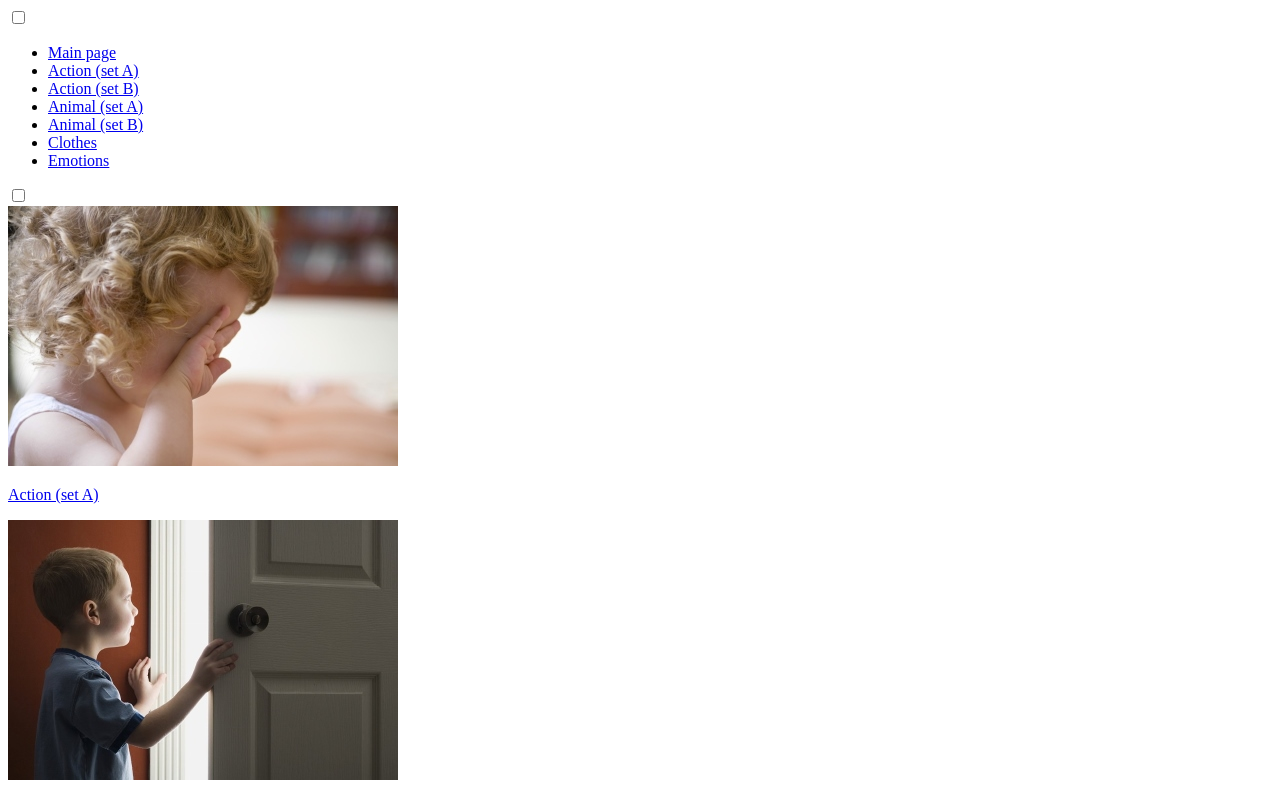
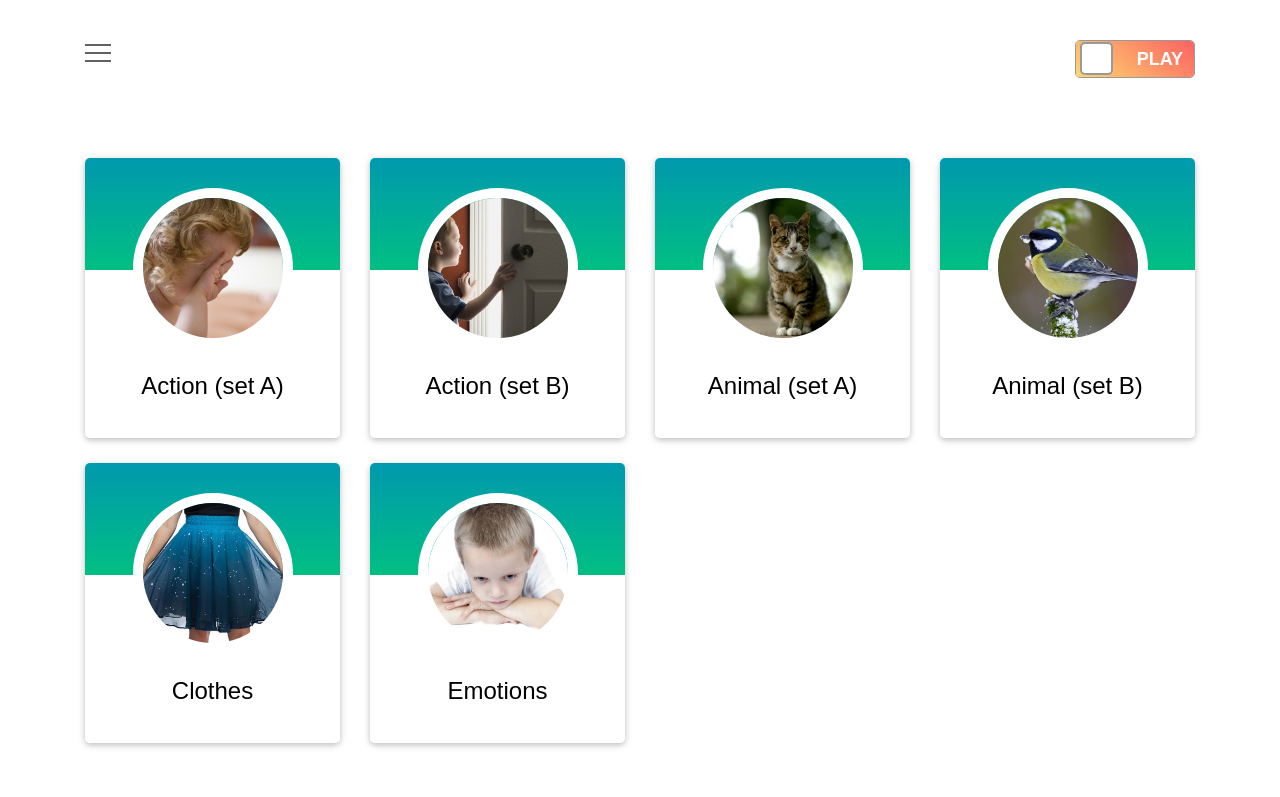
Before and after one commit to Shershov/english-for-kids, a plain HTML site: page index.html in a window 1280 px wide. Shown: the top 797 px of the page. Drawn offline with Linux system fonts and the light colour scheme; the site is published under a folder, as on GitHub Pages, so addresses that start at the root find nothing.

Commit message:
fix: fix style way

```diff
--- a/index.html
+++ b/index.html
@@ -4,7 +4,7 @@
 <head>
     <meta charset="UTF-8">
     <meta name="viewport" content="width=device-width, initial-scale=1.0">
-    <link rel="stylesheet" href="/public/css/main.min.css">
+    <link rel="stylesheet" href="public/css/main.min.css">
     <title>English for kids</title>
 </head>
 
```
